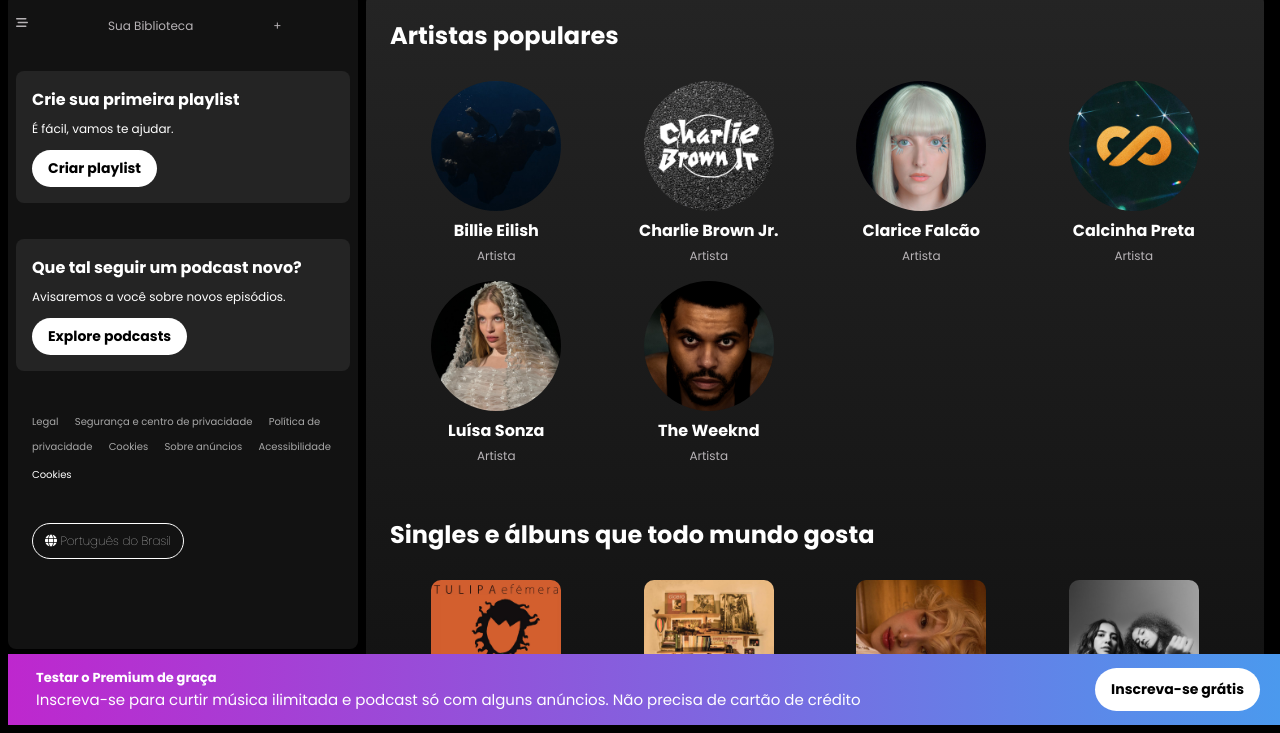
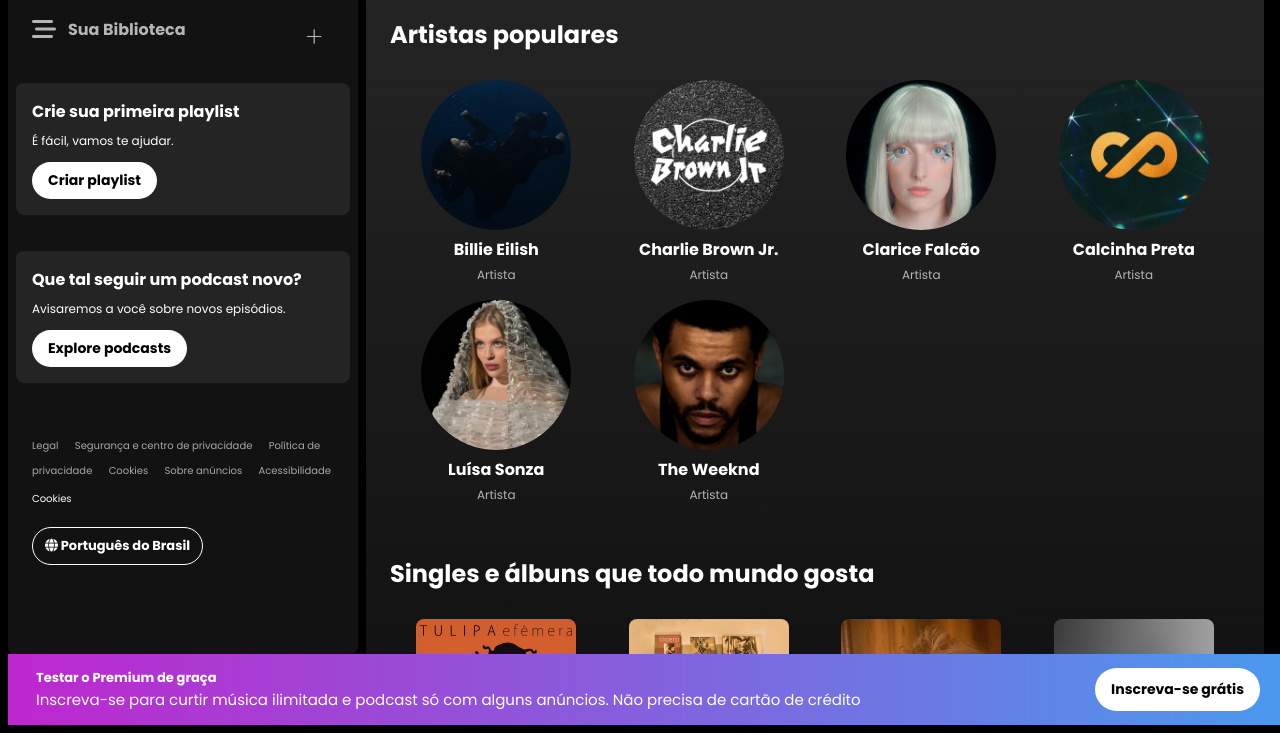
Before and after one commit to lrssz/spotify, a plain HTML site: page index.html in a window 1280 px wide. Shown: the part 67-800 px from the top of the page. Drawn offline with Linux system fonts and the light colour scheme.

Commit message:
mudança no footer e content

```diff
--- a/assets/style.css
+++ b/assets/style.css
@@ -149,20 +149,36 @@ header {
 .sidebar__library {
     display: flex;
     flex-direction: row;
-    gap: 80px;
+    padding-left: 16px;
 }
 
-.sidebar__library i, .sidebar__library p {
+.sidebar__library h5 {
     color: #B7B3B6;
-    font-size: 12px;
+    font-size: 16px;
+    margin: 0 50px 0 12px;
+
+}
+
+.sidebar__library i {
+    color: #B7B3B6;
+    font-size: 24px;
     cursor: pointer;
+}
+
+.sidebar__library p {
+    color: #B7B3B6;
+    font-size: 28px;
+    padding-bottom: 4px;
+    margin: 0 16px 0 70px;
+    cursor: pointer;
+    font-weight: 200;
 }
 
 .sidebar__playlist, .sidebar__podcast {
     background-color: #242424;
     padding: 16px;
     border-radius: 8px;
-    margin-top: 16px;
+    margin-bottom: 16px;
     overflow-y: auto;
 }
 
@@ -189,14 +205,13 @@ header {
     cursor: pointer;
 }
 
-footer {
+.footer__library {
     padding-left: 16px;
     gap: 20px;
-    margin-top: 16px;
+    margin-top: 12px;
 }
 
-footer a {
-    margin-top: 400px;
+.footer__library a {
     color: #a7a7a7;
     text-decoration: none;
     font-size: 10px;
@@ -206,7 +221,7 @@ footer a {
     justify-content: space-around;
 }
 
-footer p {
+.footer__library p {
     font-size: 10px;
     margin-top: 10px;
 }
@@ -216,17 +231,17 @@ footer p {
     border: 1px solid #fff;
     color: #fff;
     padding: 8px 12px;
-    margin-top: 40px;
+    margin-top: 20px;
     cursor: pointer;
     border-radius: 20px;
-    font-size: 12px;
-    font-weight: lighter;
+    font-size: 13px;
+    font-weight: bold;
 }
 
 .content {
     grid-area: content;
     background: linear-gradient(#242424, #121212);
-    margin: 20px 16px;
+    margin: 60px 16px;
     flex: 1;
     padding: 24px;
     overflow-y: auto;
@@ -249,7 +264,7 @@ footer p {
     padding: 4px 0;
     text-align: center;
     cursor: pointer;
-    transition:  background-color 0.3s;
+    transition:  background-color 0.2s;
 }
 
 .artists__gridCard h3, .albums__gridCard h3 {
@@ -270,16 +285,35 @@ footer p {
 }
 
 .artists__gridCard img {
-    max-width: 130px;
+    max-width: 150px;
     height: auto;
     border-radius: 100%;
 }
 
 .albums__gridCard img {
-    max-width: 130px;
+    max-width: 160px;
     height: auto;
-    border-radius: 10px;
+    border-radius: 8px;
 
+}
+
+hr {
+    border-color: #121212;
+    margin: 20px 0;
+    width: 100%;
+}
+
+.footer__copyrights {
+    margin-bottom: 24px;
+    padding-left: 16px;
+    gap: 20px;
+}
+
+.footer__copyrights a {
+    color: #a7a7a7;
+    text-decoration: none;
+    font-size: 14px;
+    margin-right: 12px;
 }
 
 aside {
--- a/index.html
+++ b/index.html
@@ -34,7 +34,7 @@
         <section class="sidebar">
             <div class="sidebar__library">
                 <i class="fa-solid fa-bars-staggered"></i>
-                <p>Sua Biblioteca</p>
+                <h5>Sua Biblioteca</h5>
                 <p>+</p>
             </div>
             <div class="sidebar__playlist">
@@ -47,7 +47,7 @@
                 <p>Avisaremos a você sobre novos episódios.</p>
                 <button>Explore podcasts</button>
             </div>
-            <footer>
+            <footer class="footer__library">
                 <a href="#">Legal</a>
                 <a href="#">Segurança e centro de privacidade</a>
                 <a href="#">Política de privacidade</a>
@@ -129,11 +129,13 @@
                     <p>Marisa Monte</p>
                 </article>
             </div>
+
+            <hr>
+
+            <footer class="footer__copyrights">
+                <a href="#">© 2024 Spotify AB</a>
+            </footer>
         </section>
-
-        <footer>
-            <a href="#">© 2024 Spotify AB</a>
-        </footer>
     </main>
 
     <aside>
```
